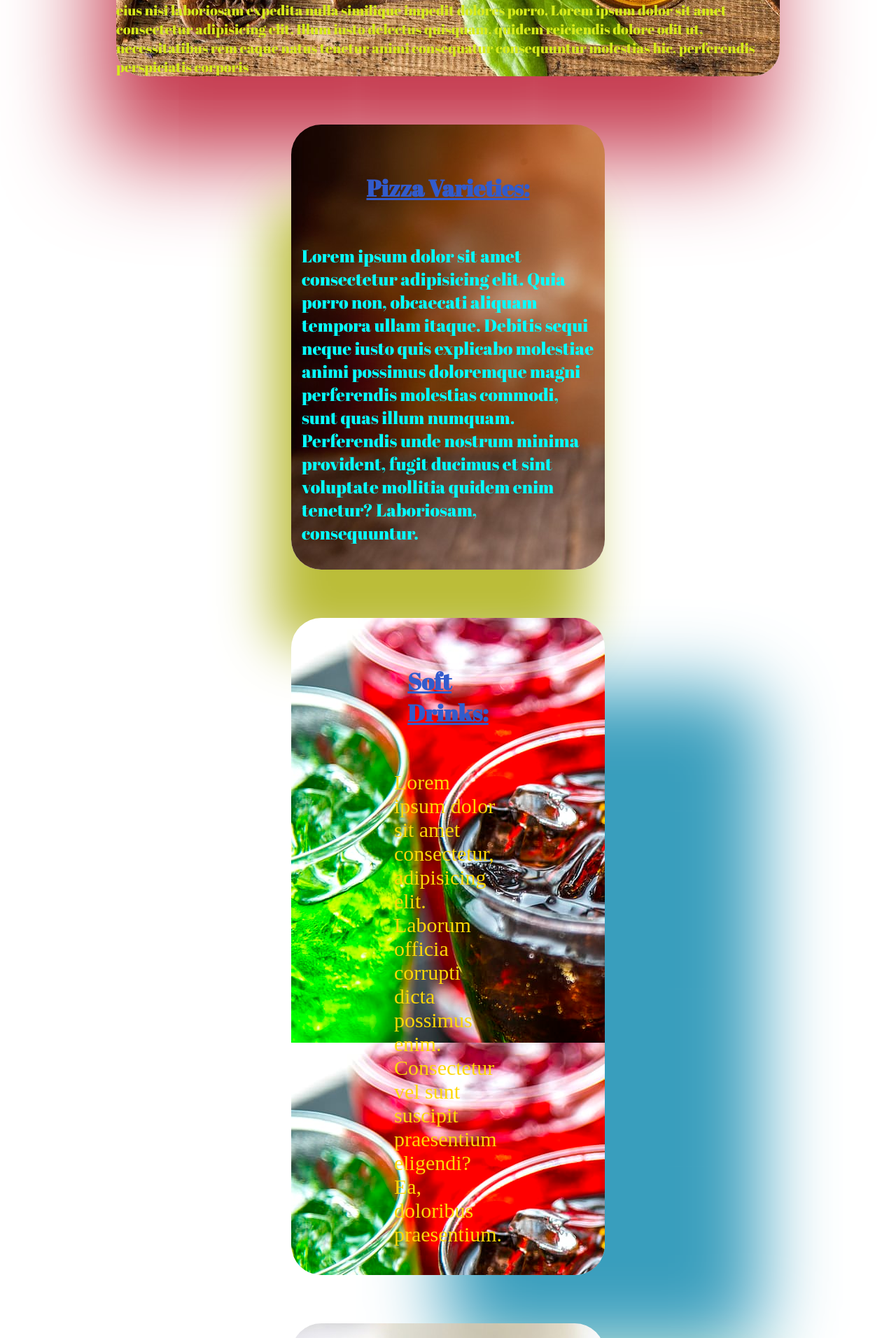
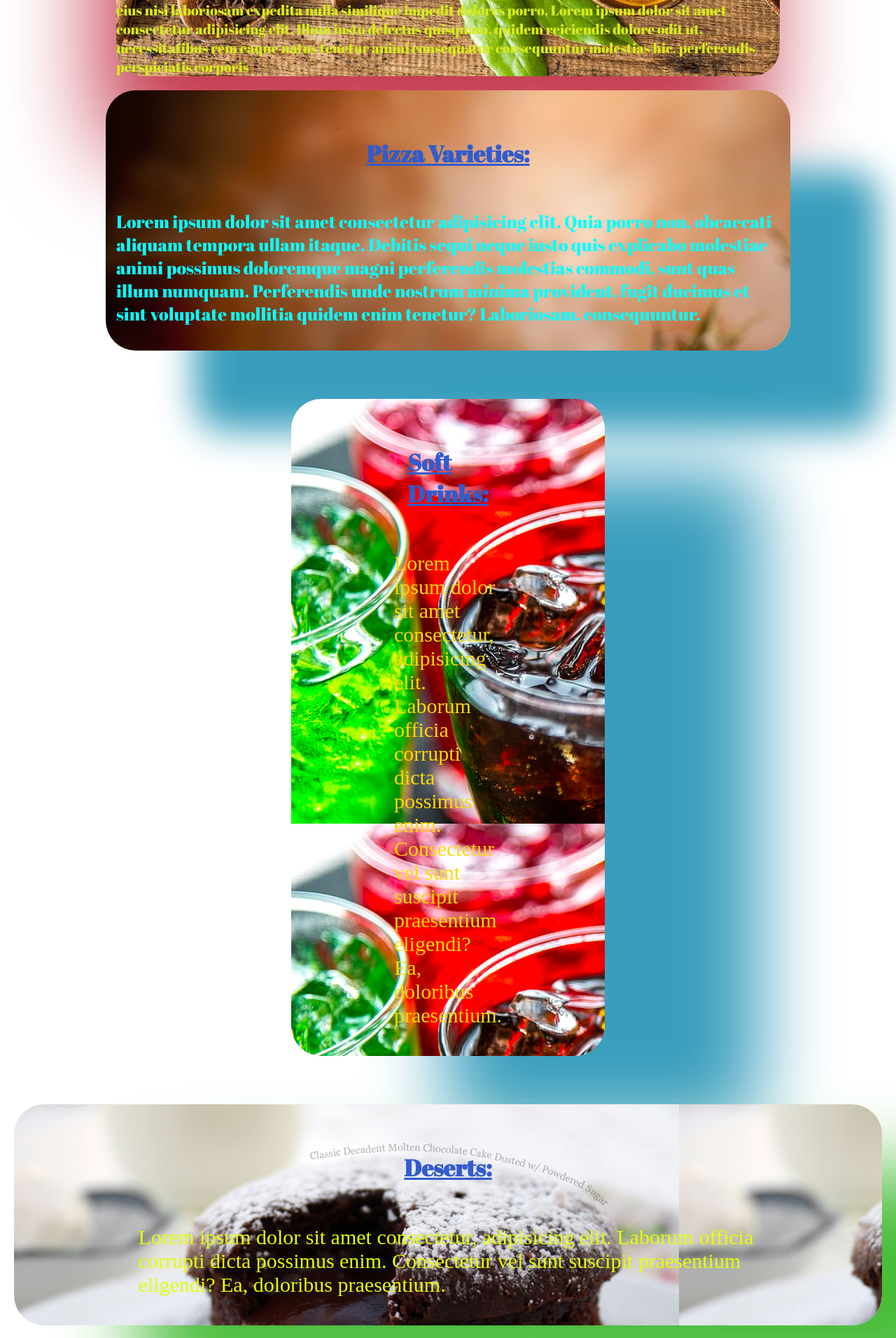
Before and after one commit to shivanshjaitly/Online-food-delivery, a plain HTML site: page index.html in a window 1280 px wide. Shown: the part 620-2532 px from the top of the page at 70% size. Drawn offline with Linux system fonts and the light colour scheme; a web font is replaced by a local one.

Commit message:
Update index.html

```diff
--- a/index.html
+++ b/index.html
@@ -56,11 +56,12 @@
     justify-items: center;
     height: 100%;
     align-items: center;
-    margin: 69px 408px;
+    margin: auto;
+    width: 75%;
     border-radius: 43px;
     padding: 11px 15px;
     background-blend-mode: lighten;
-    box-shadow: -28px 110px 77px rgb(187, 189, 57);
+    box-shadow: 127px 115px 54px rgb(57, 158, 189);
 
 
   }
@@ -122,12 +123,12 @@
       justify-items: center;
     height: 100%;
     align-items: center;
-    margin: 69px 408px;
+    margin: auto;
+    width: 70%;
     border-radius: 43px;
     padding: 11px 178px;
     background-blend-mode: lighten;
-    box-shadow:221px 103px 108px rgb(72, 189, 57);
-  }
+    box-shadow: 184px 101px 118px rgb( 72, 189, 57);
 
   .navy {
             background-color: rgb(175, 190, 33);
```
